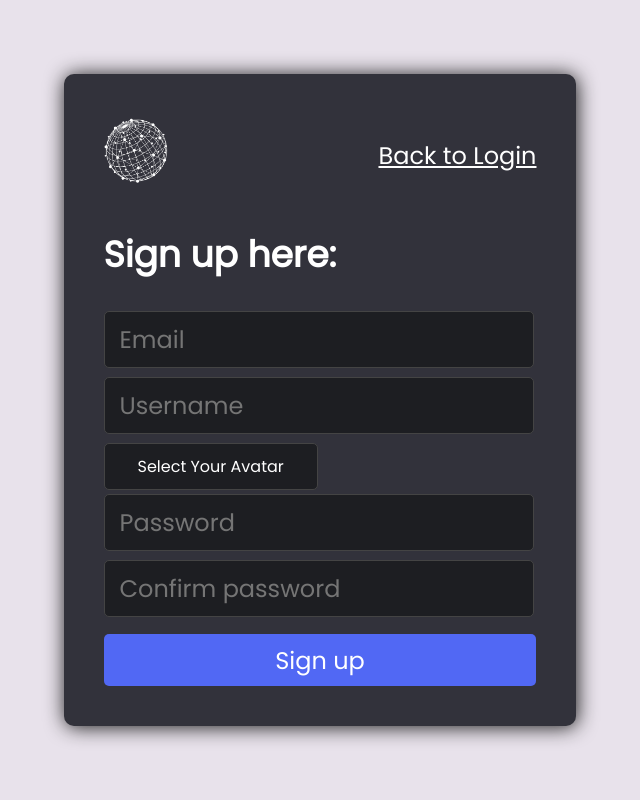
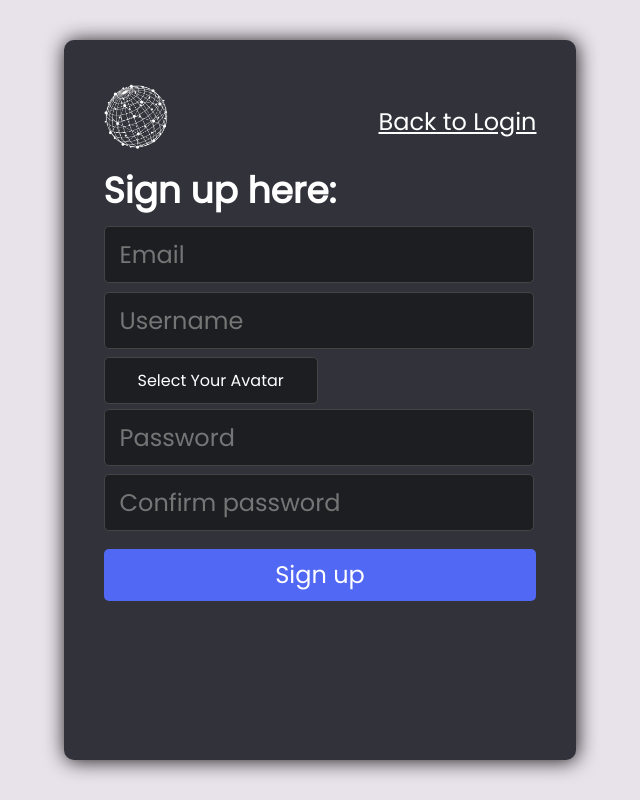
Before and after one commit to rvallely/the-pulse, a React (Create React App) app: page /signup in a window 1280 px wide. Shown: the whole page, without its empty margins (320-960 px from the left). Built offline with nearby package versions, Linux system fonts and the light colour scheme; no server answers; a web font is replaced by a local one.

Commit message:
correct auth form spacing

```diff
--- a/src/App.css
+++ b/src/App.css
@@ -52,6 +52,7 @@ body {
   width: 40%;
   font-size: 1.5rem;
   text-align: left;
+  height: 90%;
   max-height: 90%;
 }
 
--- a/src/components/Auth/Login.jsx
+++ b/src/components/Auth/Login.jsx
@@ -40,7 +40,7 @@ function Login() {
     <div className="mischka-bckgrnd page fixed">
       <div className="centre-align-x-y-container">
         <div className="auth-container auth-container-shape-color">
-          <div style={{ margin: '7.72%', maxHeight: '98%' }}>
+          <div style={{ margin: '7.72%', height: '90%', maxHeight: '90%' }}>
             <div className="inline-container">
               <div className="one-of-two-inline-element">
                 <div>
@@ -80,10 +80,13 @@ function Login() {
                 Log in
               </button>
             </form>
-            <h2>or</h2>
-            <Link className="inherit-color" to="/articles">
-              <h2>Continue as a guest</h2>
-            </Link>
+            <h2>
+              or
+              {' '}
+              <Link className="inherit-color" to="/articles">
+                Continue as a guest
+              </Link>
+            </h2>
           </div>
         </div>
       </div>
--- a/src/components/Auth/Signup.jsx
+++ b/src/components/Auth/Signup.jsx
@@ -39,7 +39,7 @@ function Signup() {
     <div className="mischka-bckgrnd page fixed">
       <div className="centre-align-x-y-container">
         <div className="auth-container auth-container-shape-color">
-          <div style={{ margin: '7.72%', maxHeight: '98%' }}>
+          <div style={{ margin: '7.72%', height: '90%', maxHeight: '90%' }}>
             <div className="inline-container">
               <div className="one-of-two-inline-element">
                 <div>
@@ -52,7 +52,7 @@ function Signup() {
                 </Link>
               </div>
             </div>
-            <h2>Sign up here:</h2>
+            <h2 style={{ marginTop: '0%', marginBottom: '2%' }}>Sign up here:</h2>
             <form onSubmit={handleSubmit}>
               <input
                 type="email"
```
